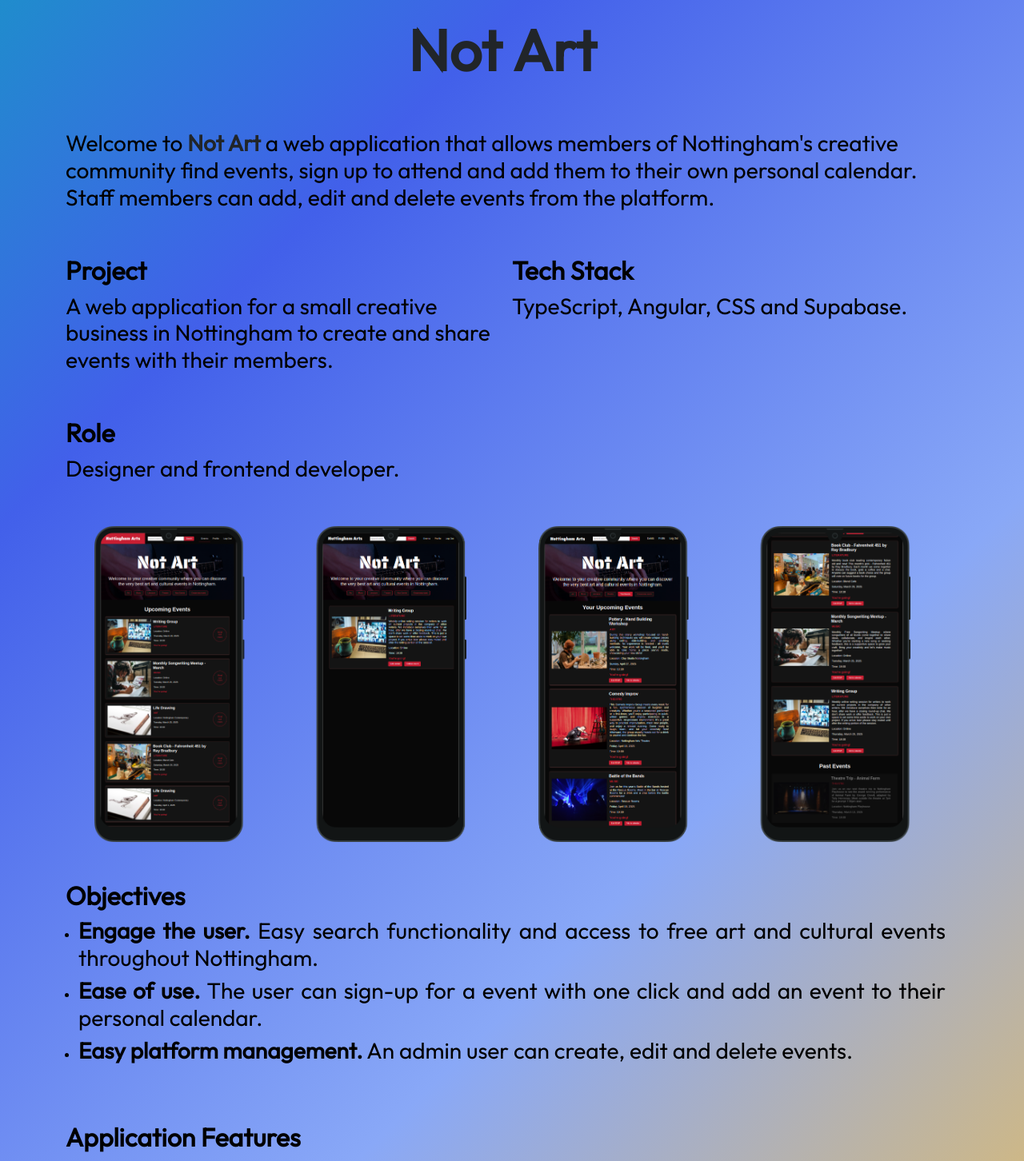
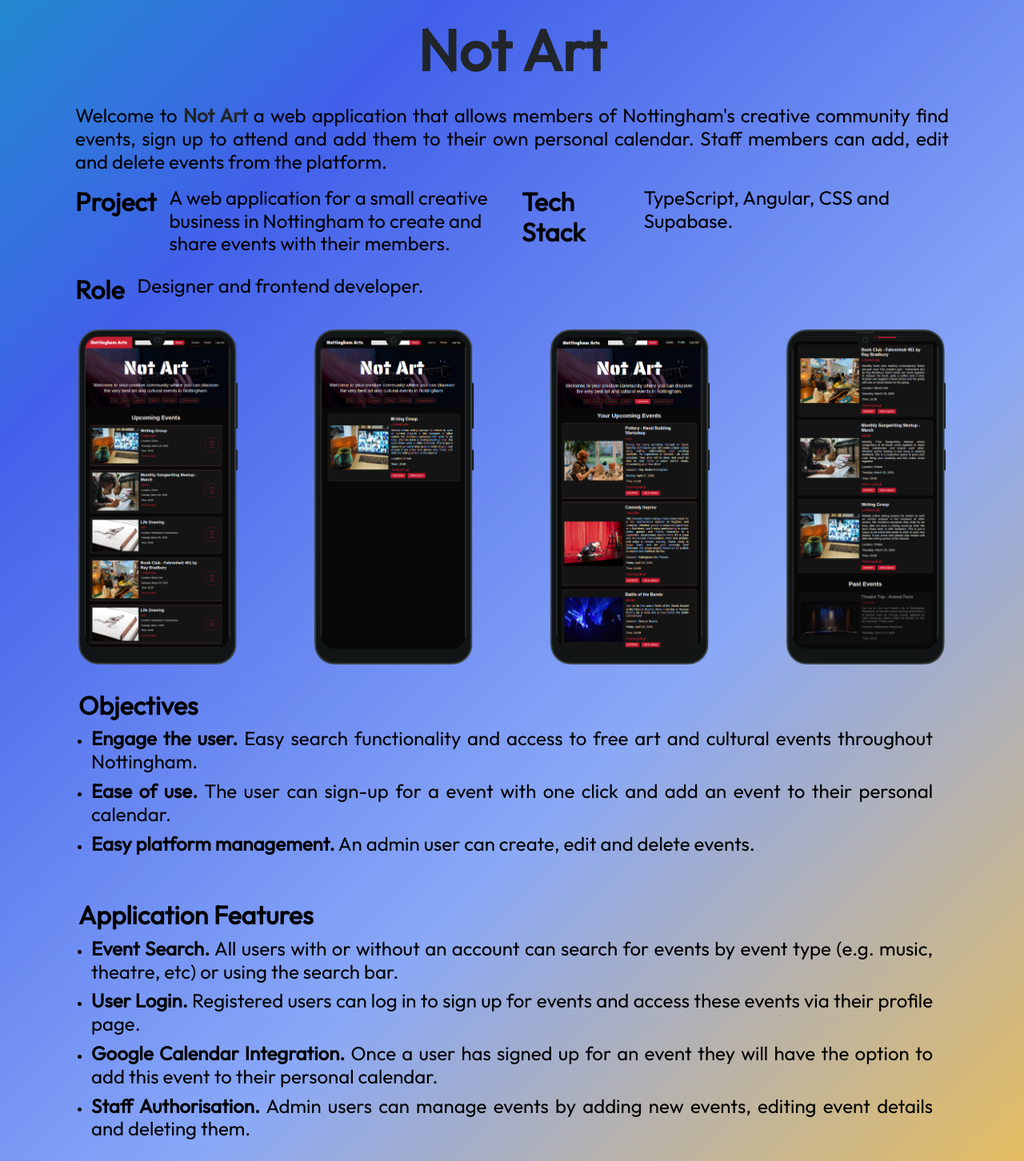
Before and after one commit to JenWarman/portfolio, a React (Vite) app: page /not-art in a window 1280 px wide. Shown: the part 580-2032 px from the top of the page at 80% size. Built offline with nearby package versions, Linux system fonts and the light colour scheme.

Commit message:
CSS for Not Art and ByteSize components.

```diff
--- a/src/components/About.jsx
+++ b/src/components/About.jsx
@@ -8,7 +8,7 @@
     <Container>
       <Row className="d-flex justify-content-center align-items-center p-2">
         <Col xs={12} md={6}>
-          <h1 className="about-title display-1 text-wrap fw-bold lh-base text-black">
+          <h1 className="about-title display-2 text-wrap fw-bold lh-base text-black">
             About Me
           </h1>
           <h5 className="about-text text-wrap fs-4 fw-normal lh-base text-black">
@@ -28,8 +28,8 @@
             impact through technology.
           </h5>
         </Col>
-        <Col xs={12} md={5}>
-          <Image src="../profile.jpg" fluid className="pt-3 pb-3"/>
+        <Col xs={12} md={5} className="d-flex justify-content-center align-items-center">
+          <Image src="../profile.jpg" fluid className="pt-3 pb-3 hero-image"/>
         </Col>
       </Row>
     </Container>
--- a/src/components/ByteSizeHabits/ByteSizeHabits.jsx
+++ b/src/components/ByteSizeHabits/ByteSizeHabits.jsx
@@ -8,12 +8,12 @@
   return (
     <>
       <Container>
-        <Row>
-          <Row>
+        <Row className="justify-content-center">
+          <Row className="pb-3 pt-3">
             <Image src="../../ByteSizeHabits/ByteSizeHabits_Main.png" fluid />
           </Row>
           <Row>
-            <h1 className="text-center display-2 fw-bold p-5">
+            <h1 className="text-center display-2 fw-bold p-3">
               <Link
                 target="_blank"
                 className="link-opacity-25-hover link-offset-2 link-underline link-underline-opacity-0 link-dark"
@@ -22,7 +22,7 @@
                 Byte Size Habits
               </Link>
             </h1>
-            <h5 className="fs-3 text-black pb-5">
+            <h5 className="about-text fs-3 text-black pb-3">
               <Link
                 target="_blank"
                 className="link-opacity-25-hover link-offset-2 link-underline link-underline-opacity-0 link-dark"
@@ -44,9 +44,11 @@
             </h5>
           </Row>
         </Row>
-        <Row>
+        <Row className="justify-content-center">
           <Row>
             <Col>
+            <Row>
+            <Col className="project-info">
               <h2 className="display-8 fw-bold">Project</h2>
               <h5 className="fs-3 text-black pb-3">
                 Final group project for
@@ -59,24 +61,29 @@
                 </Link>
                 bootcamp.
               </h5>
-              <h2 className="display-8 fw-bold">Role</h2>
-              <h5 className="fs-3 text-black">
-                Full stack software developer.
-              </h5>
-            </Col>
-            <Col>
+              </Col>
+              <Col className="project-info">
               <h2 className="display-8 fw-bold">Tech Stack</h2>
-              <h5 className="fs-3 text-black">
+              <h5 className="fs-3 text-black pb-3">
                 JavaScript, Next.js, Supabase, Tailwind CSS, Daisy UI and
                 Chart.js.
               </h5>
             </Col>
+              </Row>
+              <Col className="project-info">
+              <h2 className="display-8 fw-bold pb-3">Role</h2>
+              <h5 className="fs-3 text-black">
+                Full stack software developer.
+              </h5>
+              </Col>
+            </Col>
+
           </Row>
           <Row>
-            <Image src="../../ByteSizeHabits/ByteSizeFullScreen.png" fluid />
+            <Image src="../../ByteSizeHabits/ByteSizeFullScreen.png" fluid className="p-3"/>
           </Row>
         </Row>
-        <Row>
+        <Row className="p-3">
           <h2 className="display-8 fw-bold">Objectives</h2>
           <ul>
             <li className="byte-size-list">
--- a/src/components/ByteSizeHabits/ByteSizeHabitsDemo.jsx
+++ b/src/components/ByteSizeHabits/ByteSizeHabitsDemo.jsx
@@ -3,9 +3,9 @@
 export default function ByteSizeHabitsDemo() {
     return <>
     <Container >
-    <h2 className="display-8 fw-bold text-center pb-2">Demo</h2>
-        <Row className="pb-5">
-          <Col fluid>
+    <h2 className="display-8 fw-bold text-center p-2">Demo</h2>
+        <Row className="d-flex pb-5">
+          <Col>
             <iframe
               src="https://www.youtube.com/embed/WPAtkq1zvKI?si=ie-yvSHupAOpQSYC"
               title="YouTube video player"
--- a/src/components/HeroBar.jsx
+++ b/src/components/HeroBar.jsx
@@ -16,7 +16,7 @@
             </h1>
           </Col>
           <Col>
-            <p className="hero-text fs-5 fw-normal lh-base text-black text-justify  pt-3 pe-5">
+            <p className="hero-text fs-5 fw-normal lh-base text-black text-justify  pt-3 pe-3">
               Hi, I&#39;m Jen Warman. A passionate software developer creating
               digital experiences with engaging and functional UI/UX design and
               solid scalable code.
--- a/src/components/NotArt.jsx
+++ b/src/components/NotArt.jsx
@@ -5,12 +5,12 @@
   return (
     <>
       <Container>
-        <Row>
-          <Row>
+        <Row className="justify-content-center">
+          <Row className="pb-3 pt-3">
             <Image src="../../NotArt/NotArt_Main.png" fluid />
           </Row>
           <Row>
-            <h1 className="text-center display-2 fw-bold p-5">
+            <h1 className="text-center display-2 fw-bold p-3">
               <Link
                 target="_blank"
                 className="link-opacity-25-hover link-offset-2 link-underline link-underline-opacity-0 link-dark"
@@ -19,7 +19,7 @@
                 Not Art
               </Link>
             </h1>
-            <h5 className="fs-3 text-black pb-5">
+            <h5 className="about-text fs-4 text-black pb-3">
               Welcome to
               <Link
                 target="_blank"
@@ -35,35 +35,41 @@
             </h5>
           </Row>
         </Row>
-        <Row>
+        <Row className="justify-content-center">
           <Row>
             <Col>
+              <Row>
+                <Col className="project-info">
                   <h2 className="display-8 fw-bold">Project</h2>
-              <h5 className="fs-3 text-black pb-5">
-                A web application for a small creative business in Nottingham to
-                create and share events with their members.
-              </h5>
-              <h2 className="display-8 fw-bold">Role</h2>
-              <h5 className="fs-3 text-black">
-                Designer and frontend developer.
+                  <h5 className="fs-4 text-black pb-3">
+                    A web application for a small creative business in
+                    Nottingham to create and share events with their members.
                   </h5>
                 </Col>
-            <Col>
+                <Col className="project-info">
                   <h2 className="display-8 fw-bold">Tech Stack</h2>
-              <h5 className="fs-3 text-black">
+                  <h5 className="fs-4 text-black pb-3">
                     TypeScript, Angular, CSS and Supabase.
                   </h5>
                 </Col>
               </Row>
+              <Col className="project-info">
+                <h2 className="display-8 fw-bold">Role</h2>
+                <h5 className="fs-4 text-black pb-3">
+                  Designer and frontend developer.
+                </h5>
+              </Col>
+            </Col>
+          </Row>
           <Row>
-            <Image src="../../NotArt/NotArt_Mobile.png" fluid className="p-5" />
+            <Image src="../../NotArt/NotArt_Mobile.png" fluid className="p-3" />
           </Row>
         </Row>
-        <Row className="pb-5">
+        <Row className="p-3">
           <h2 className="display-8 fw-bold">Objectives</h2>
           <ul>
             <li className="byte-size-list">
-              <h5 className="fs-3 text-black">
+              <h5 className="fs-4 text-black">
                 <span>
                   <strong>Engage the user.</strong> Easy search functionality
                   and access to free art and cultural events throughout
@@ -72,7 +78,7 @@
               </h5>
             </li>
             <li className="byte-size-list">
-              <h5 className="fs-3 text-black">
+              <h5 className="fs-4 text-black">
                 <span>
                   <strong>Ease of use.</strong> The user can sign-up for a event
                   with one click and add an event to their personal calendar.
@@ -80,7 +86,7 @@
               </h5>
             </li>
             <li className="byte-size-list">
-              <h5 className="fs-3 text-black">
+              <h5 className="fs-4 text-black">
                 <span>
                   <strong>Easy platform management.</strong> An admin user can
                   create, edit and delete events.
@@ -89,11 +95,11 @@
             </li>
           </ul>
         </Row>
-        <Row>
+        <Row className="p-3">
           <h2 className="display-8 fw-bold">Application Features</h2>
           <ul>
             <li className="byte-size-list">
-              <h5 className="fs-3 text-black">
+              <h5 className="fs-4 text-black">
                 <span>
                   <strong>Event Search.</strong> All users with or without an
                   account can search for events by event type (e.g. music,
@@ -102,7 +108,7 @@
               </h5>
             </li>
             <li className="byte-size-list">
-              <h5 className="fs-3 text-black">
+              <h5 className="fs-4 text-black">
                 <span>
                   <strong>User Login.</strong> Registered users can log in to
                   sign up for events and access these events via their profile
@@ -111,7 +117,7 @@
               </h5>
             </li>
             <li className="byte-size-list">
-              <h5 className="fs-3 text-black">
+              <h5 className="fs-4 text-black">
                 <span>
                   <strong>Google Calendar Integration.</strong> Once a user has
                   signed up for an event they will have the option to add this
@@ -120,7 +126,7 @@
               </h5>
             </li>
             <li className="byte-size-list">
-              <h5 className="fs-3 text-black">
+              <h5 className="fs-4 text-black">
                 <span>
                   <strong>Staff Authorisation.</strong> Admin users can manage
                   events by adding new events, editing event details and
--- a/src/components/Projects.jsx
+++ b/src/components/Projects.jsx
@@ -10,8 +10,8 @@
             <h1 className="display-4 fw-bold pt-2">Projects</h1>
           </Col>
         </Row>
-        <Row className="pt-5 pb-5">
-          <Col xs={12} md={4}>
+        <Row className="project-row">
+          <Col xs={12} md={4} className="project-col">
             <Link
               to="/not-art"
               onClick={() => {
@@ -53,7 +53,7 @@
             />
           </Col>
         </Row>
-        <Row className="pt-5 pb-5">
+        <Row className="project-row">
           <Col xs={12} md={4}>
             <Link
               to="/byte-size-habits"
@@ -97,7 +97,7 @@
           </Col>
         </Row>
 
-        <Row className="pt-5 pb-5">
+        <Row className="project-row">
           <Col xs={12} md={4}>
             <Link
               to="/ncnews"
@@ -136,7 +136,7 @@
           </Col>
         </Row>
 
-        <Row className="pt-5 pb-5">
+        <Row className="project-row">
           <Col xs={12} md={4}>
             <Link
               to="/borderline-arts"
--- a/src/index.css
+++ b/src/index.css
@@ -79,10 +79,10 @@
   padding-bottom: 0;
 }
 
-/* .project-info.row {
-  margin-bottom: 2em;
-  padding-top: 2rem;
-} */
+.project-row {
+  padding-top: 3rem;
+  padding-bottom: 5rem;
+}
 
 .project-header {
   font-weight: bold;
@@ -308,27 +308,19 @@
     text-align: center;
   }
   .hero-image {
-    width: 50%;
+    width: 70%;
     align-self: center;
   }
   .hero-links {
     justify-content: center;
     padding-top: 1rem;
   }
-  /* .about-section {
-    max-width: 100vw;
-  }
-  .about-row {
-    justify-content: center;
-  } */
   .about-title {
     font-size: 3rem;
     text-align: center;
   }
   .about-text {
     margin: 0 auto;
-    font-size: 1rem;
-    margin-bottom: 2rem;
   }
   .skills-circle {
     width: 2.5rem;
@@ -359,23 +351,22 @@
     margin-top: 1rem;
     padding-left: 1.5rem;
   }
-  .recent-projects-title {
-    margin: 0 auto;
-    padding-left: 0 auto;
-    padding-bottom: 0.5rem;
-    padding-top: 0.5rem;
-    font-size: 1.2rem;
-  }
-  .recent-projects-text {
-    font-size: 1rem;
-    text-align: justify;
-  }
-  .project-info.row {
-    justify-content: center;
-    text-align: justify;
-  }
+ .project-row {
+  padding-top: 2rem;
+  padding-bottom: 2rem;
+ }
  .project-image {
     padding-top: 2rem;
+  }
+  .project-info {
+    display: flex;
+    flex-direction: row;
+  }
+  .project-info h2 {
+    padding-right: 1rem
+  }
+  .project-info h5 {
+    padding-bottom: 1rem;
   }
   .byte-size-list {
     line-height: 0.8rem;
@@ -385,8 +376,8 @@
     line-height: normal;
   }
   iframe {
-    width: 500px;
-    height: 400px;
+    width: 300px;
+    height: 200px;
   }
   .youtube-col.col {
     padding-top: 1rem;
```
Lines whose indentation alone changed are shown as unchanged.
